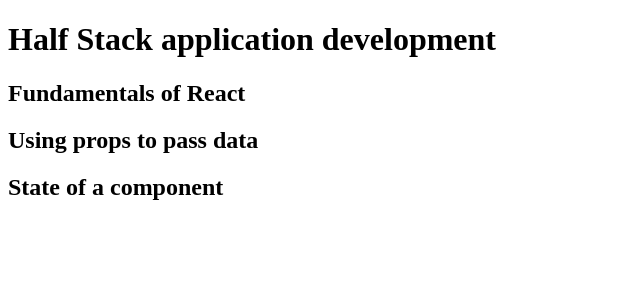
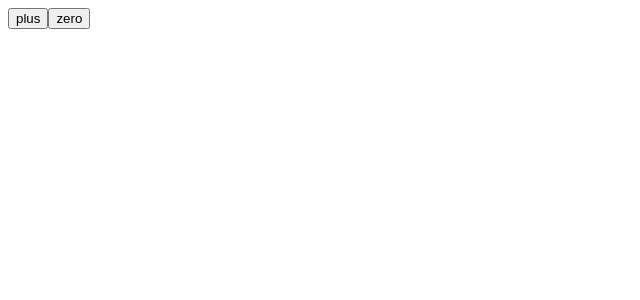
Before and after one commit to nicolasmisseri169686-oss/proyecto_prueba_fullstackopen, a React (Vite) app in the folder part1/: page / in a window 1280 px wide. Shown: the top 300 px of the page, without its empty margins (0-640 px from the left). Built offline with nearby package versions, Linux system fonts and the light colour scheme.

Commit message:
estado del componente

```diff
--- a/part1/src/App.jsx
+++ b/part1/src/App.jsx
@@ -1,48 +1,39 @@
-const Header = (props) => {
-return <h1>{props.course}</h1>
+import { useState } from "react"
+
+const Button = (onSmash, text) => {
+    <button onClick={onSmash}>
+      {text}
+    </button>
 }
 
-const Content = (props) => {
-  return (
-    <div>
-      {props.parts.map((part, index) => (
-        <h2 key={index}>{part.name}</h2> // Mostramos el nombre directamente aquí
-      ))}
-    </div>
-   )
 
+const Display = ({counter}) => {{counter}}
+
+
+const App = () => {
+  const [counter,setCounter] = useState(0)
+
+  const increaseByOne = () => setCounter(counter + 1)
+  const decreaseByOne = () => setCounter(counter-1)
+  const setToZero = () => setCounter(0)
+
+  const handleClick = () => {
+    console.log('clicked')
+  }
+
+
+  return <div>
+    <Display counter={counter}/>
+
+    <button onClick={increaseByOne}>
+      plus
+    </button>
+    <button onClick={setToZero}>
+      zero
+    </button>
+
+  </div>
 
 }
 
-const Total  = (props) => {
-  return <h1>{props.course}</h1>
-}
-const App = () => {
-  const course = 'Half Stack application development'
-  const parts = [
-    {
-      name: 'Fundamentals of React',
-      exercises: 10
-    },
-    {
-      name: 'Using props to pass data',
-      exercises: 7
-    },
-    {
-      name: 'State of a component',
-      exercises: 14
-    }
-  ]
-
-
-
-  return (
-    <>
-      <Header course={course}/>
-      <Content parts={parts}/>
-      <Total parts={parts}/>
-    </>
-  )
-}
-
 export default App
--- a/part1/src/main.jsx
+++ b/part1/src/main.jsx
@@ -2,4 +2,6 @@
 
 import App from './App'
 
+let counter = 1
+
 ReactDOM.createRoot(document.getElementById('root')).render(<App />)
```
